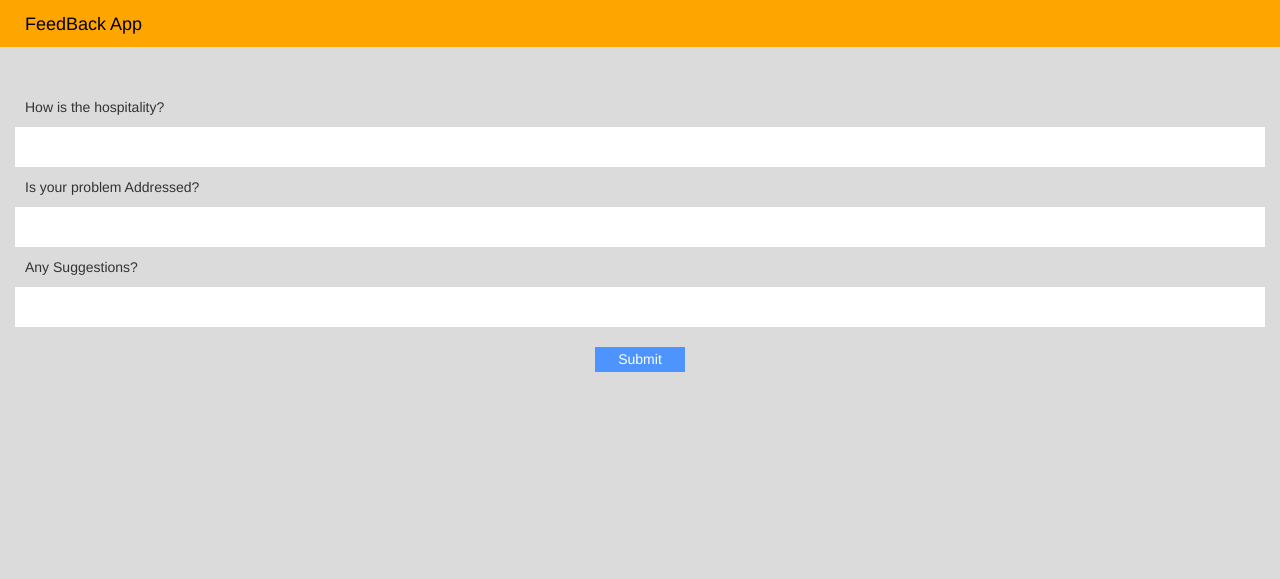
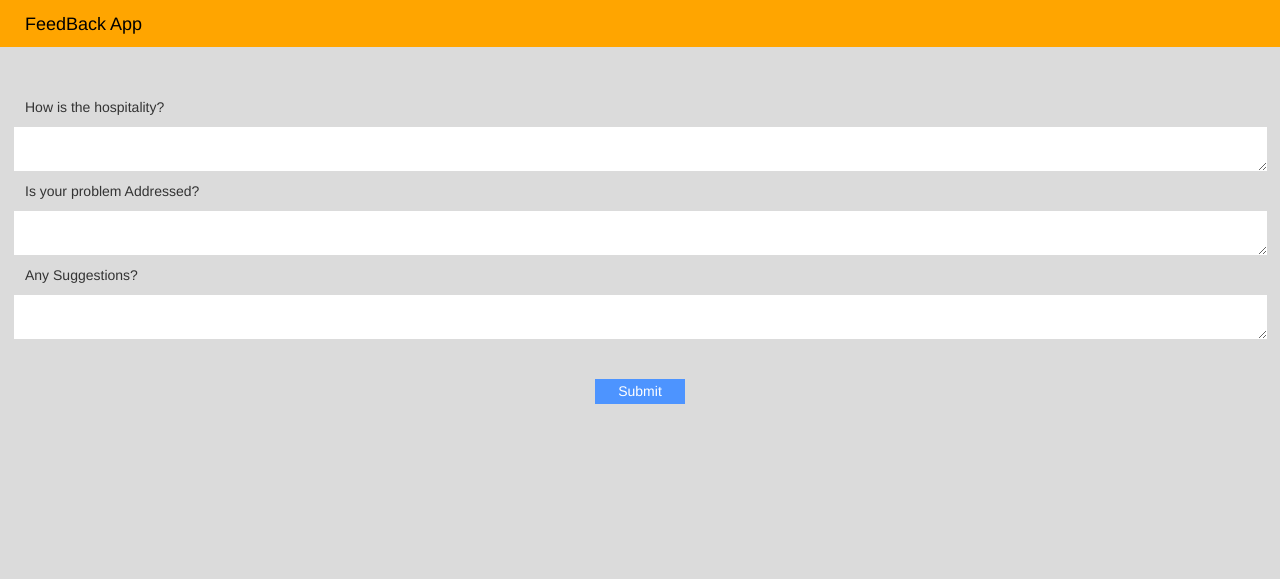
Before and after one commit to kannarao/survey, a Django app: page /submit/ in a window 1280 px wide. Shown: the top 579 px of the page. Run offline with Django 3.2, Linux system fonts and the light colour scheme; parts of the project's set-up code (start-up, migrations or seed data) failed here and were passed over; some libraries are stand-ins or nearby versions.

Commit message:
input text type is change to textarea in answers.html

```diff
--- a/app/static/app/style.css
+++ b/app/static/app/style.css
@@ -64,10 +64,8 @@ form{
 	position:center;
 	text-align:center;
 }
-.ipt{
+#myForm textarea{
 	border:0px solid black;
-	width:1250px;
-	height:40px;
 }
 #blue{
 	background-color: #4d94ff;
@@ -76,7 +74,7 @@ form{
 	height:25px;
 	color:white;
 }
-#left{
+#myForm p{
 	text-align:left;
 	padding-left:25px;
 	padding-top:10px;
--- a/app/templates/app/answers.html
+++ b/app/templates/app/answers.html
@@ -30,12 +30,18 @@
 
         <form id="myForm" method="post" action="/thankss/" role="post">
           {% csrf_token %}
-            <p id="left">How is the hospitality?</p>
-	     <input class="ipt" type=text name="an1">
-   	    <p id="left">Is your problem Addressed?</p>
-	     <input class="ipt" type=text name="an2">
-    	    <p id="left">Any Suggestions?</p>
-   	     <input class="ipt" type=text name="an3""><br><br>
+            <p>How is the hospitality?</p>
+
+             <textarea rows="2" cols="152" name="an1"></textarea>
+
+   	    <p>Is your problem Addressed?</p>
+
+	     <textarea rows="2" cols="152" name="an2"></textarea>
+
+    	    <p>Any Suggestions?</p>
+
+	     <textarea rows="2" cols="152" name="an3"></textarea>
+<br><br><br>
             <input id="blue" type="submit" name="submit" value="Submit" />
         </form>
 <div id="block"></div>
```
Also changed, not shown: db.sqlite3.
